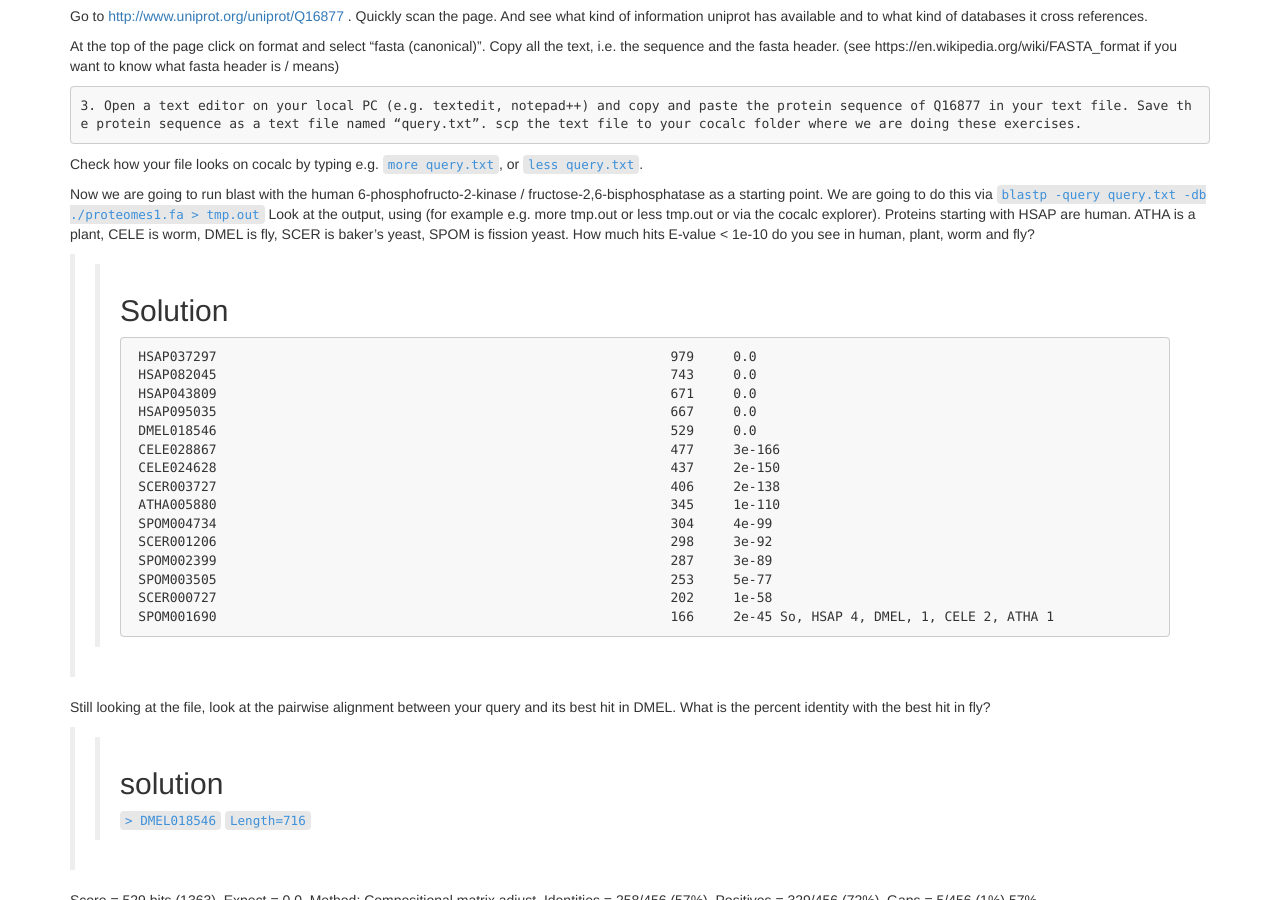
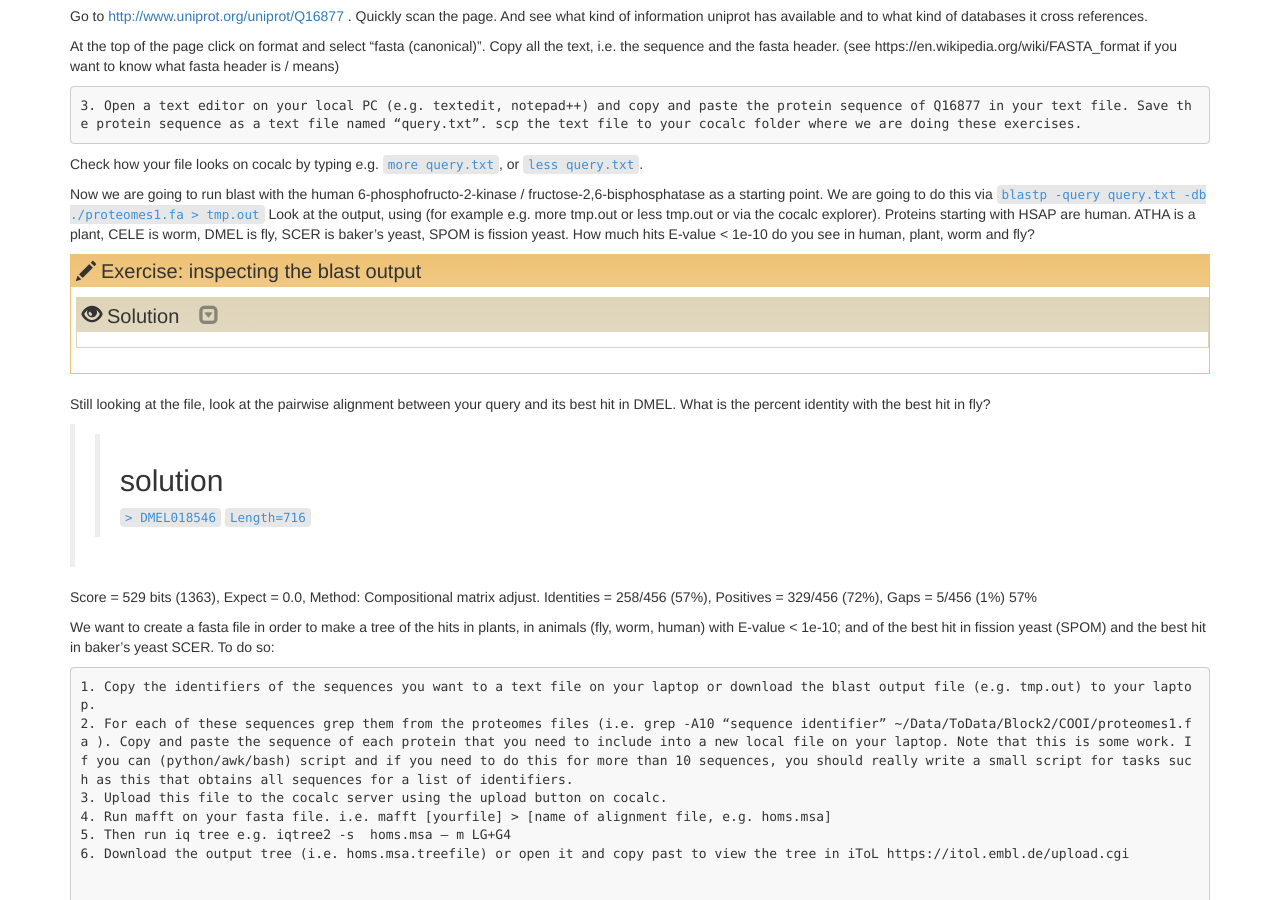
Before and after one commit to TeamMGE/GenomeBioinformaticsCourse, a Jekyll site: the page built from _episodes/40-COOI.md, in a window 1280 px wide and 900 px high, scrolled down 533 px. Built offline with Jekyll 4.4.1, drawn with Linux system fonts in a browser that asks for light colours.

Commit message:
Update 40-COOI.md

```diff
--- a/_episodes/40-COOI.md
+++ b/_episodes/40-COOI.md
@@ -30,7 +30,8 @@ Check how your file looks on cocalc by typing e.g. `more query.txt`, or `less qu
 
 Now we are going to run blast with the human 6-phosphofructo-2-kinase / fructose-2,6-bisphosphatase  as a starting point. We are going to do this via `blastp -query query.txt -db ./proteomes1.fa > tmp.out`
 Look at the output, using (for example e.g. more tmp.out or less tmp.out or via the cocalc explorer). Proteins starting with HSAP are human. ATHA is a plant, CELE is worm, DMEL is fly, SCER is baker’s yeast, SPOM is fission yeast. How much hits E-value < 1e-10 do you see in human, plant, worm and fly?
-
+> ## Exercise: inspecting the blast output
+>
 >> ## Solution
 >>      HSAP037297                                                          979     0.0
 >>      HSAP082045                                                          743     0.0
@@ -48,6 +49,8 @@ Look at the output, using (for example e.g. more tmp.out or less tmp.out or via
 >>      SCER000727                                                          202     1e-58
 >>      SPOM001690                                                          166     2e-45
 >>So, HSAP 4, DMEL, 1, CELE 2, ATHA 1
+> {: .solution}
+{: .challenge}
 
 Still looking at the file, look at the pairwise alignment between your query and its best hit in DMEL. What is the percent identity with the best hit in fly?
 
```
